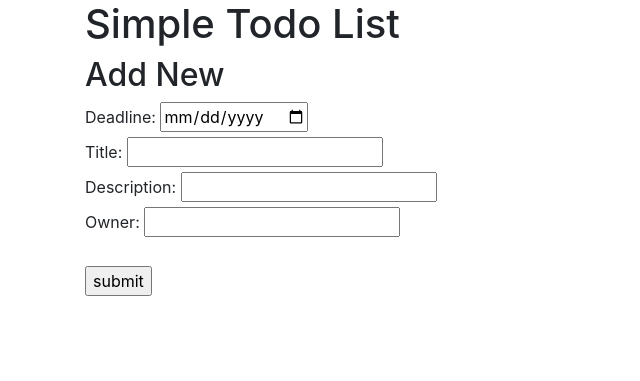
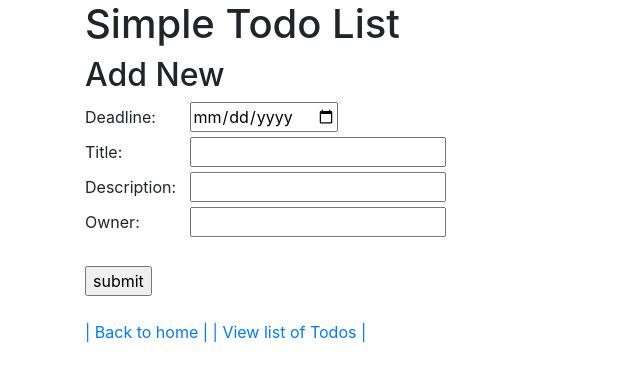
Before and after one commit to CaraGP/PHP_Base, a PHP site: page /create.php in a window 1280 px wide. Shown: the top 381 px of the page, without its empty margins (0-640 px from the left). Run offline with PHP 8.4, Linux system fonts and the light colour scheme.

Commit message:
Finished adding some styling and added an index page with navigation across all current pages

```diff
--- a/app/create.php
+++ b/app/create.php
@@ -2,17 +2,19 @@
 
 <h2>Add New</h2>
     <form method="post">
-        <label for="deadline">Deadline:
-            <input name="deadline" type="date" id="deadline"></label>
-        <label for="title">Title:
-            <input name="title" type="text" id="title"></label>
-        <label for="description">Description:
-            <input name="description" type="text" id="description"></label>
-        <label for="owner">Owner:
-            <input name="owner" type="text" id="owner"></label>
+        <label><span class="labelTag">Deadline:</span>
+            <input name="deadline" type="date"></label>
+        <label><span class="labelTag">Title:</span>
+            <input name="title" type="text"></label>
+        <label><span class="labelTag">Description:</span>
+            <input name="description" type="text"></label>
+        <label><span class="labelTag">Owner:</span>
+            <input name="owner" type="text"></label>
      <br>
         <input type="submit" name="submit" value="submit">
     </form>
+    <br>
+    <a href="index.php">| Back to home |</a> <a href="list.php">| View list of Todos |</a>
 
 <?php
 if(isset($_POST['submit'])){
--- a/app/css/style.css
+++ b/app/css/style.css
@@ -1,6 +1,11 @@
 label {
 	display: block;
 	margin: 5px 0;
+}
+
+.labelTag {
+    display: inline-block;
+    width: 100px;
 }
 
 table {
--- a/app/index.php
+++ b/app/index.php
@@ -1,8 +1,8 @@
 <?php include "templates/header.php"; ?>
 
 <ul>
-	<li><a href="create.php"><strong>Create</strong></a> - add a user</li>
-	<li><a href="list.php"><strong>List</strong></a> - find a user</li>
+	<li><a href="create.php"><strong>Create</strong></a> - Add something new to the Todo List</li>
+	<li><a href="list.php"><strong>List</strong></a> - List all current Todos</li>
 </ul>
 
 <?php include "templates/footer.php"; ?>
--- a/app/list.php
+++ b/app/list.php
@@ -39,5 +39,7 @@ try{
     <?php endforeach; ?>
     </tbody>
 </table>
+<br>
+<a href="index.php">| Back to home |</a> <a href="create.php">| Create a new Todo |</a>
 
 <?php include "templates/footer.php"; ?>
```
